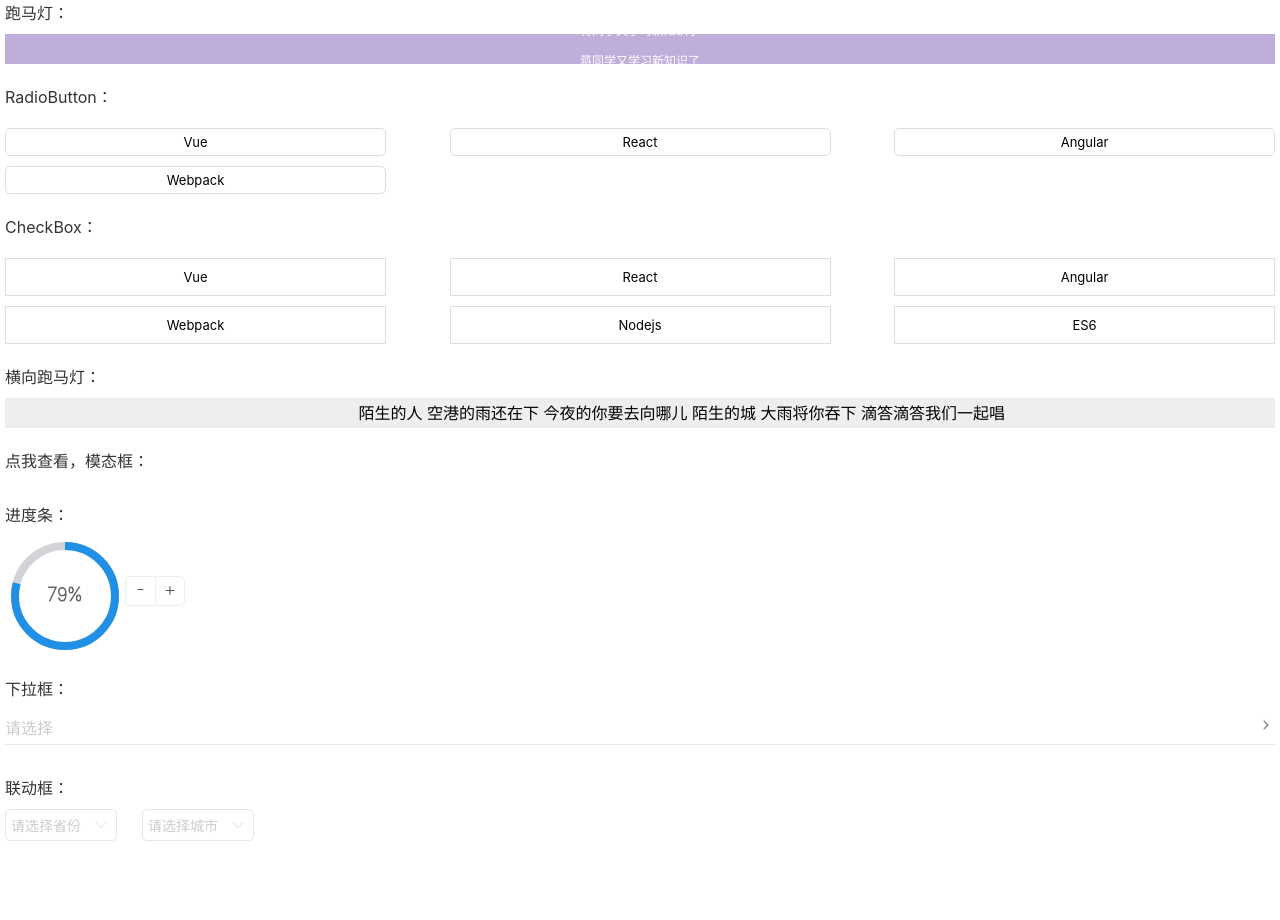
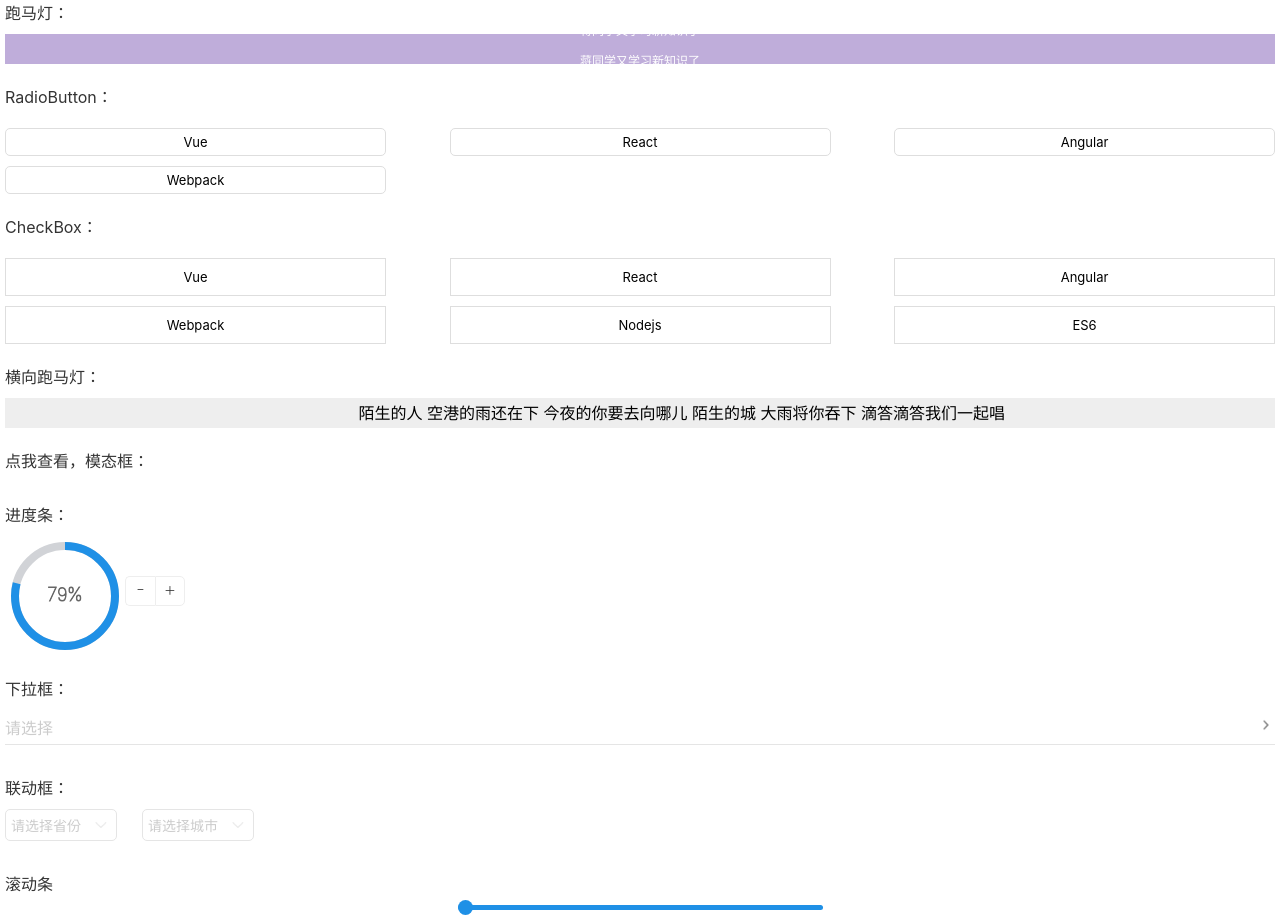
Before and after one commit to LuckyFBB/react-component, a React app: page / in a window 1280 px wide. Before the commit the page ends 851 px from the top, so only its background shows below. Built offline with nearby package versions, Linux system fonts and the light colour scheme.

Commit message:
添加触碰滚动

```diff
--- a/src/App.js
+++ b/src/App.js
@@ -8,6 +8,7 @@ import Modal from './Modal';
 import DropSelect from './DropSelect'
 import Process from './Process';
 import LinkageSelect from './LinkageSelect';
+import ScrollLine from './ScrollLine';
 
 const PROVINCE = [
   { label: '浙江省', value: 'ZHENGJIANG' },
@@ -104,6 +105,10 @@ class App extends Component {
           <div className='label'>联动框：</div>
           <LinkageSelect parent={PROVINCE} child={CITY} />
         </div>
+        <div className='item'>
+          <div className='label'>滚动条</div>
+          <ScrollLine />
+        </div>
       </div>
     );
   }
--- /dev/null
+++ b/src/ScrollLine/index.js
@@ -0,0 +1,33 @@
+import React from 'react'
+import './index.less'
+export default class ScrollLine extends React.Component {
+  constructor(props) {
+    super(props)
+    this.state = {
+      endX: 0
+    }
+  }
+
+  touchMove = (event) => {
+    const touch = event.changedTouches[0]
+    let endX = touch.clientX
+    console.log(endX)
+    endX = endX < 0 ? 0 : endX
+    endX = endX > 365 ? 350 : endX
+    this.setState({
+      endX
+    })
+  }
+
+  render() {
+    const { endX } = this.state
+    console.log(endX)
+    return (
+      <div className='scroll'>
+        <div className='scroll__line' onTouchMove={this.touchMove} >
+          <div className='scroll__circle' style={{ left: endX }}></div>
+        </div>
+      </div>
+    )
+  }
+}
--- /dev/null
+++ b/src/ScrollLine/index.less
@@ -0,0 +1,20 @@
+.scroll{
+  padding-bottom: 10px;
+  &__line{
+    position: relative;
+    margin:0 auto;
+    height: 5px;
+    width:365px;
+    border-radius: 5px;
+    background-color: #1f90e6;
+  }
+  &__circle{
+    position: absolute;
+    top: -5px;
+    left: 40px;
+    height: 15px;
+    width: 15px;
+    border-radius: 10px;
+    background-color: #1f90e6;
+  }
+}
```
